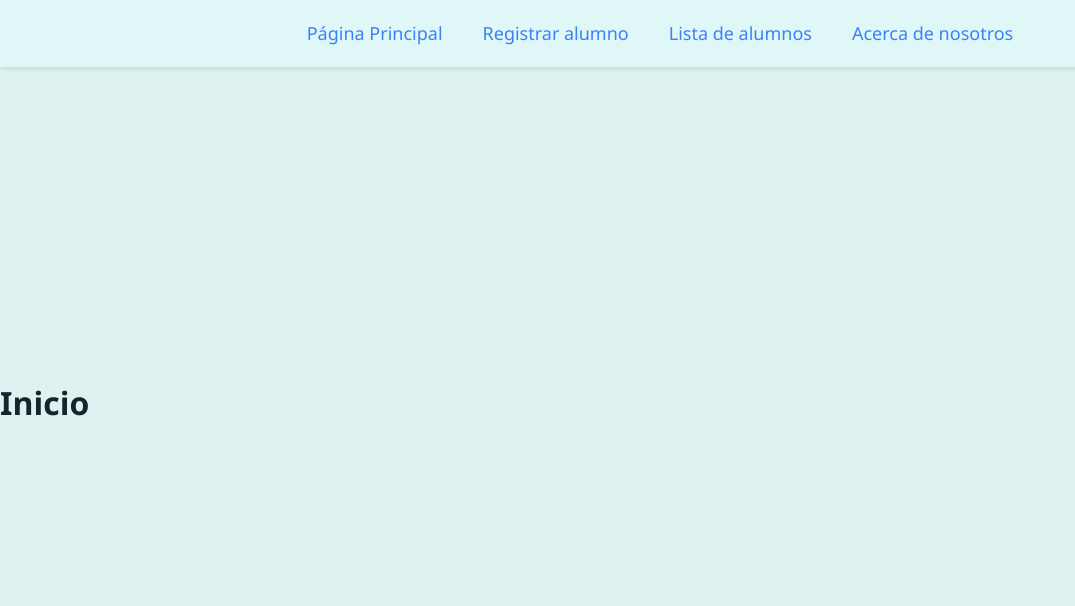
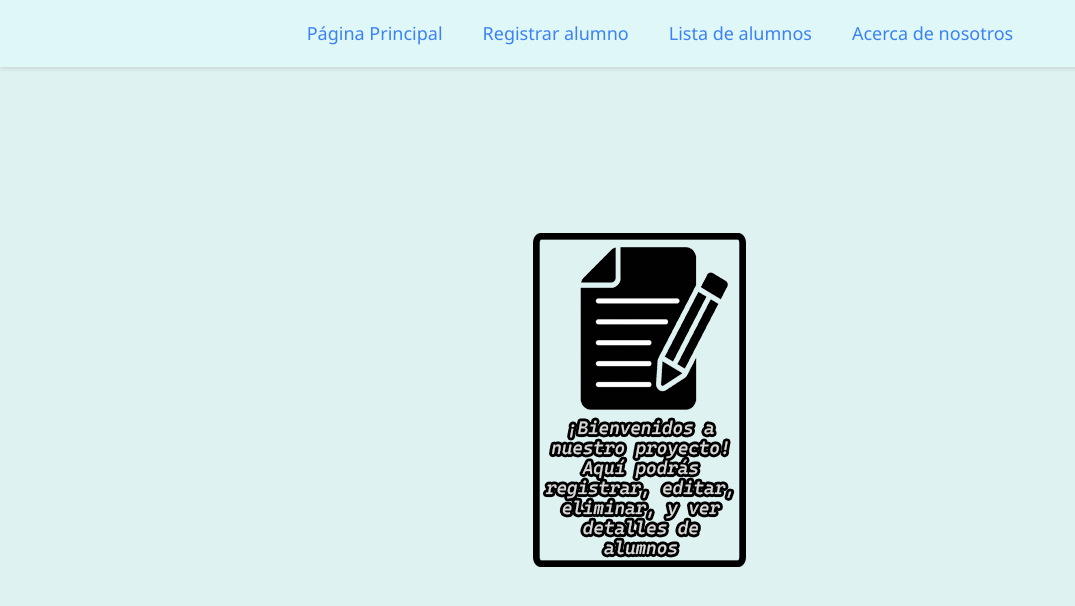
Before and after one commit to LeandroBejarano/pv_tp5_grupo5, a React (Vite) app in the folder tp5/: page /inicio in a window 1280 px wide. Shown: the top 606 px of the page, without its empty margins (0-1075 px from the left). Built offline with nearby package versions, Linux system fonts and the light colour scheme.

Commit message:
feat: Agrego imagen de inicio [Leandro Bejarano]

```diff
--- a/tp5/src/views/Inicio.jsx
+++ b/tp5/src/views/Inicio.jsx
@@ -1,7 +1,13 @@
-function Inicio (){
+import welcome from '../assets/welcome.png'
+function Inicio() {
     return (
-        <div>
-            <h1>Inicio</h1>
+        <div style={{
+            display: 'flex',
+            alignItems: 'center',
+            height: '100vh',
+            width: '100vw',
+        }}>
+            <img src={welcome} alt="index" style={{ display: 'block', margin: '0 auto' }} />
         </div>
     )
 }
```
Also changed, not shown: tp5/src/assets/welcome.png (added).
